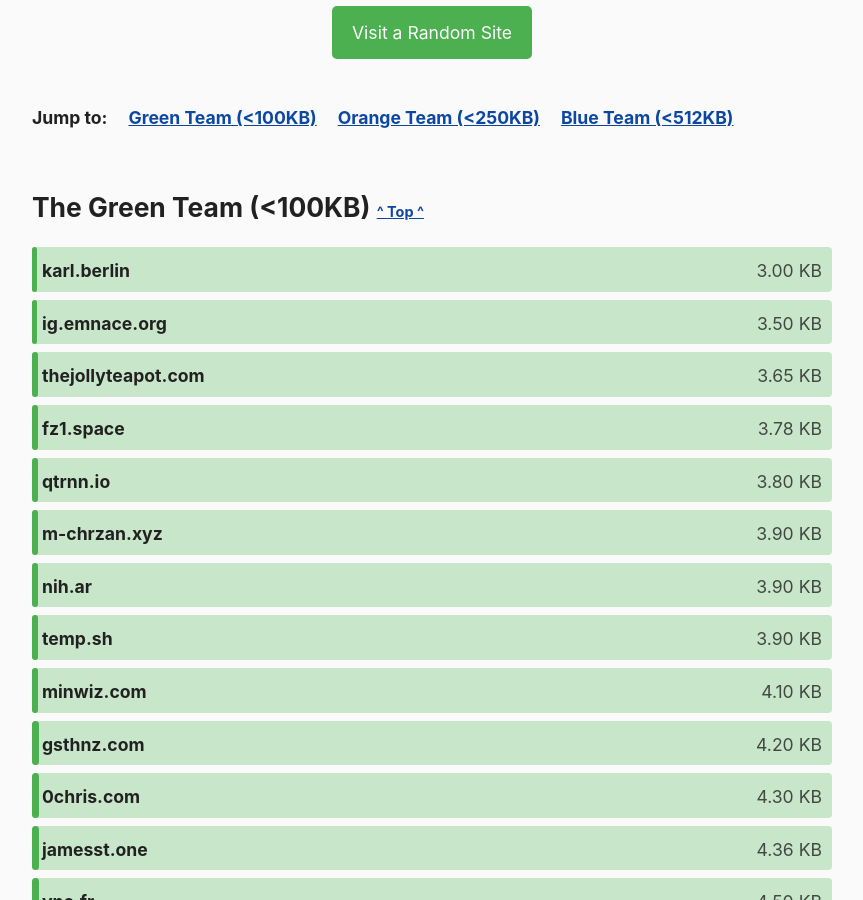
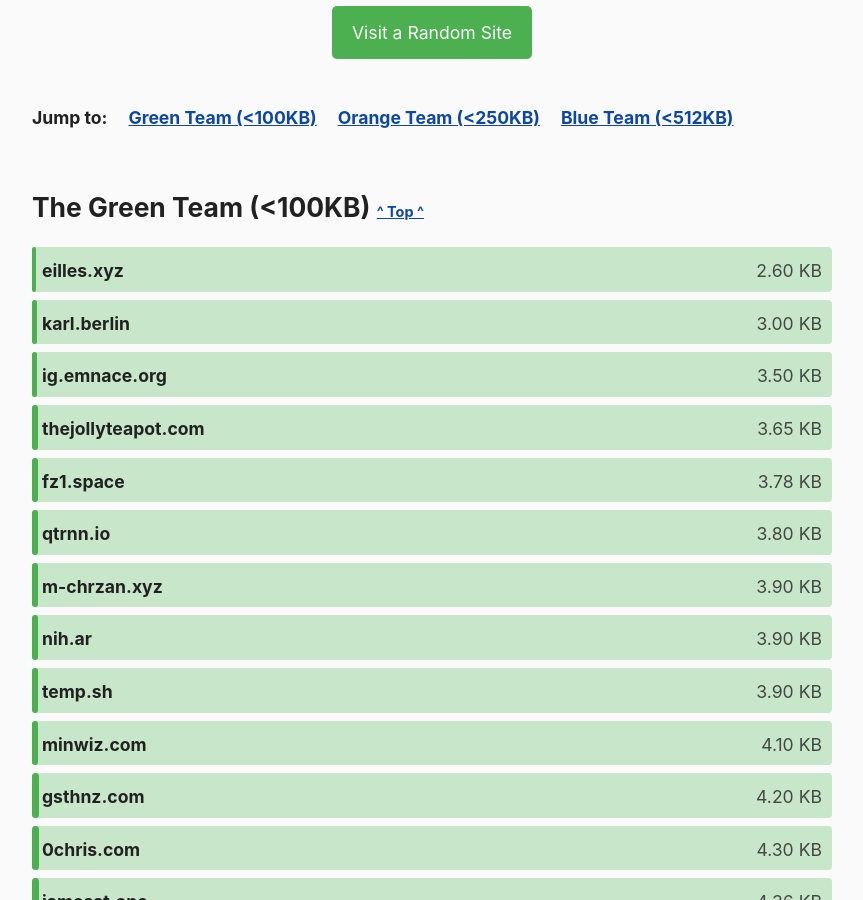
Before and after one commit to kevquirk/512kb.club, a Jekyll site: the page built from index.md, in a window 1280 px wide and 900 px high, scrolled down 1060 px. Shown: the whole window, without its empty margins (208-1071 px from the left). Built offline with Jekyll 4.4.1, drawn with Linux system fonts in a browser that asks for light colours.

Commit message:
https://gtmetrix.com/reports/eilles.xyz/I3QHJ8YU/

```diff
--- a/_data/sites.yml
+++ b/_data/sites.yml
@@ -982,6 +982,11 @@
   url: https://eg-zine.cf/
   size: 13.1
   last_checked: 2023-05-02
+
+- domain: eilles.xyz
+  url: https://eilles.xyz/
+  size: 2.6
+  last_checked: 2023-09-14
 
 - domain: eink.link
   url: https://eink.link/
```
